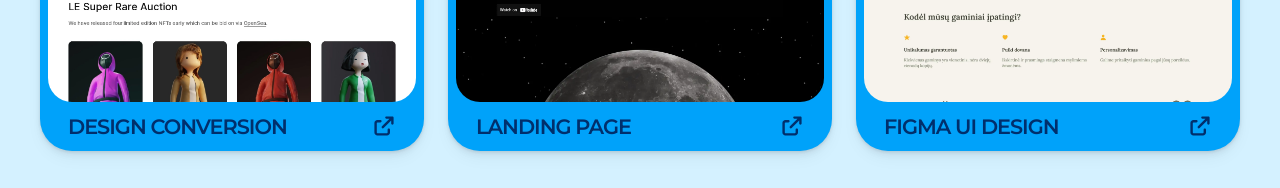
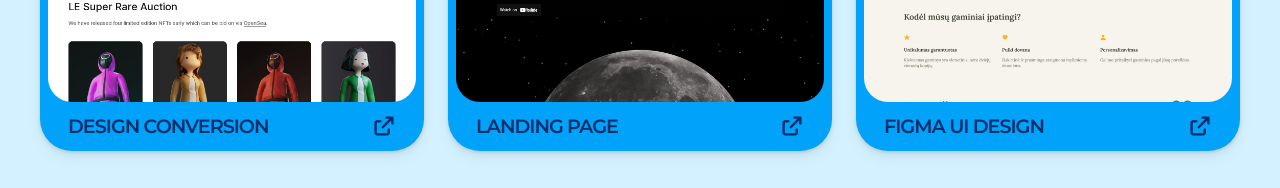
Before and after one commit to Arnasne/arnasne.github.io, a plain HTML site: page index.html in a window 1280 px wide. Shown: the part 3598-3786 px from the top of the page. Drawn offline with Linux system fonts and the light colour scheme.

Commit message:
card heading elignment fix

```diff
--- a/css/main.css
+++ b/css/main.css
@@ -587,12 +587,13 @@ header {
 }
 
 .card-heading {
-  font-size: clamp(1rem, 6vw, 1.3rem);
+  font-size: clamp(1rem, 5vw, 1.2rem);
   font-weight: 600;
   font-family: var(--Montserrat);
   color: var(--text-color);
   text-transform: uppercase;
   letter-spacing: -1px;
+  align-content: center;
 }
 
 .main-cards-heading-link-icon {
```
